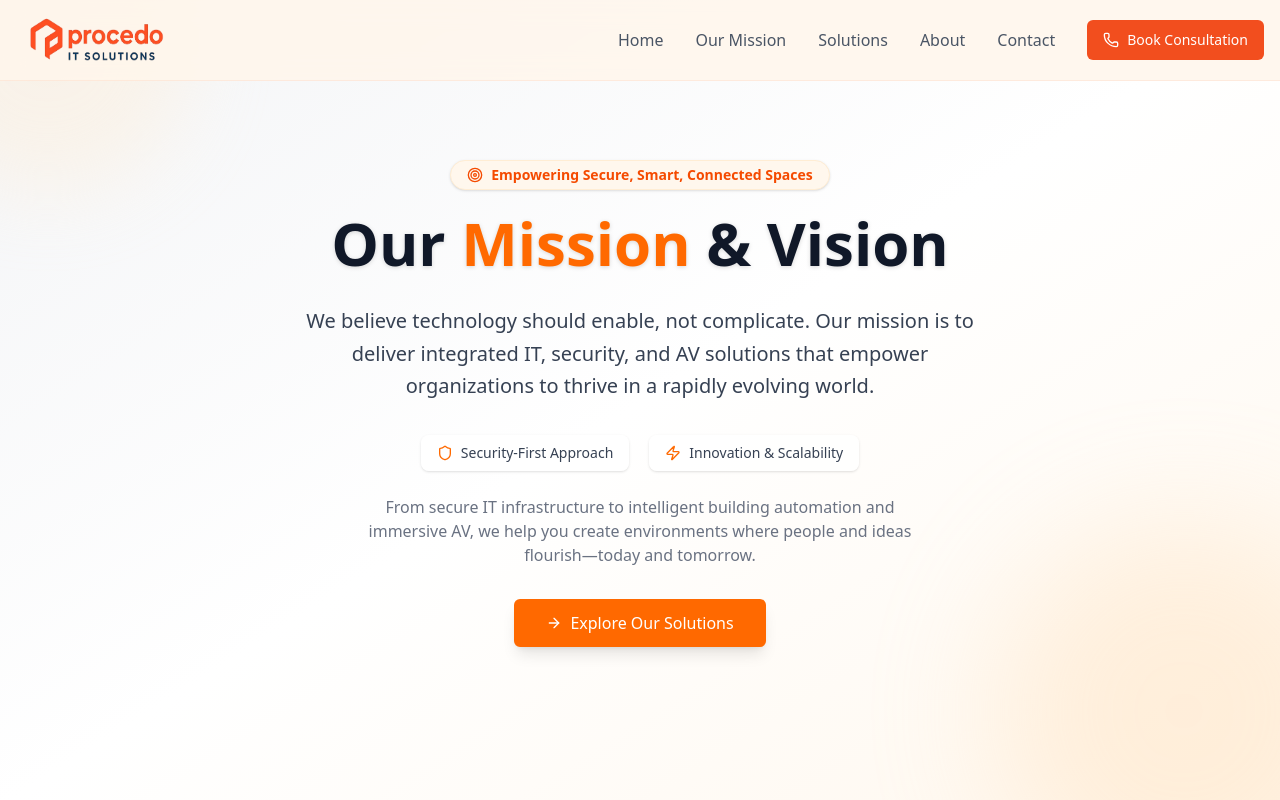
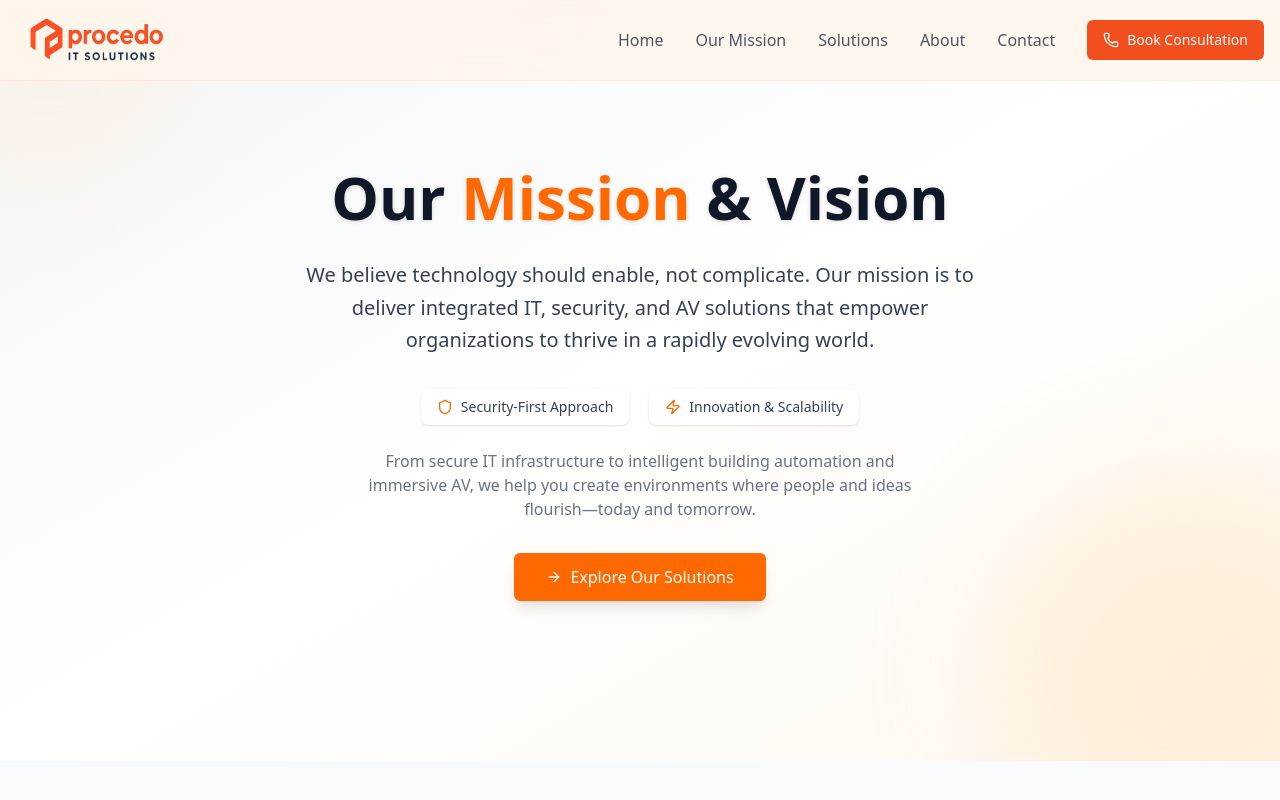
Before and after one commit to YashRawat0947/Procedo, a React (Vite) app in the folder frontend/: page /mission in a window 1280 px wide. Shown: the top 800 px of the page. Built offline with nearby package versions, Linux system fonts and the light colour scheme.

Commit message:
Update Mission.jsx

```diff
--- a/frontend/src/Pages/Mission.jsx
+++ b/frontend/src/Pages/Mission.jsx
@@ -46,16 +46,13 @@ const Mission = () => {
             <Navbar scrolled={scrolled} />
 
             {/* Hero Section */}
-            <section className="relative bg-gradient-to-br from-gray-100 to-orange-50 via-white to-gray-200 py-40 overflow-hidden">
+            <section className="relative bg-gradient-to-br from-gray-100 to-orange-50 via-white  py-40 overflow-hidden">
                 {/* Decorative background shapes */}
                 <div className="absolute -top-24 -left-24 w-72 h-72 bg-orange-100 rounded-full opacity-40 blur-2xl pointer-events-none z-0"></div>
                 <div className="absolute -bottom-24 -right-24 w-96 h-96 bg-orange-200 rounded-full opacity-30 blur-3xl pointer-events-none z-0"></div>
                 <div className="container mx-auto px-4 text-center relative z-10">
                     <div className="flex flex-col items-center justify-center">
-                        <span className="inline-flex items-center gap-2 bg-orange-50 text-orange-600 font-semibold px-4 py-1 rounded-full text-xs sm:text-sm mb-4 shadow-sm border border-orange-100">
-                            <Target className="w-4 h-4" />
-                            Empowering Secure, Smart, Connected Spaces
-                        </span>
+
                         <h1 className="text-2xl sm:text-4xl md:text-5xl lg:text-6xl font-extrabold text-gray-900 mb-4 sm:mb-6 leading-tight drop-shadow-sm">
                             Our <span className="text-orange-500">Mission</span> & Vision
                         </h1>
```
